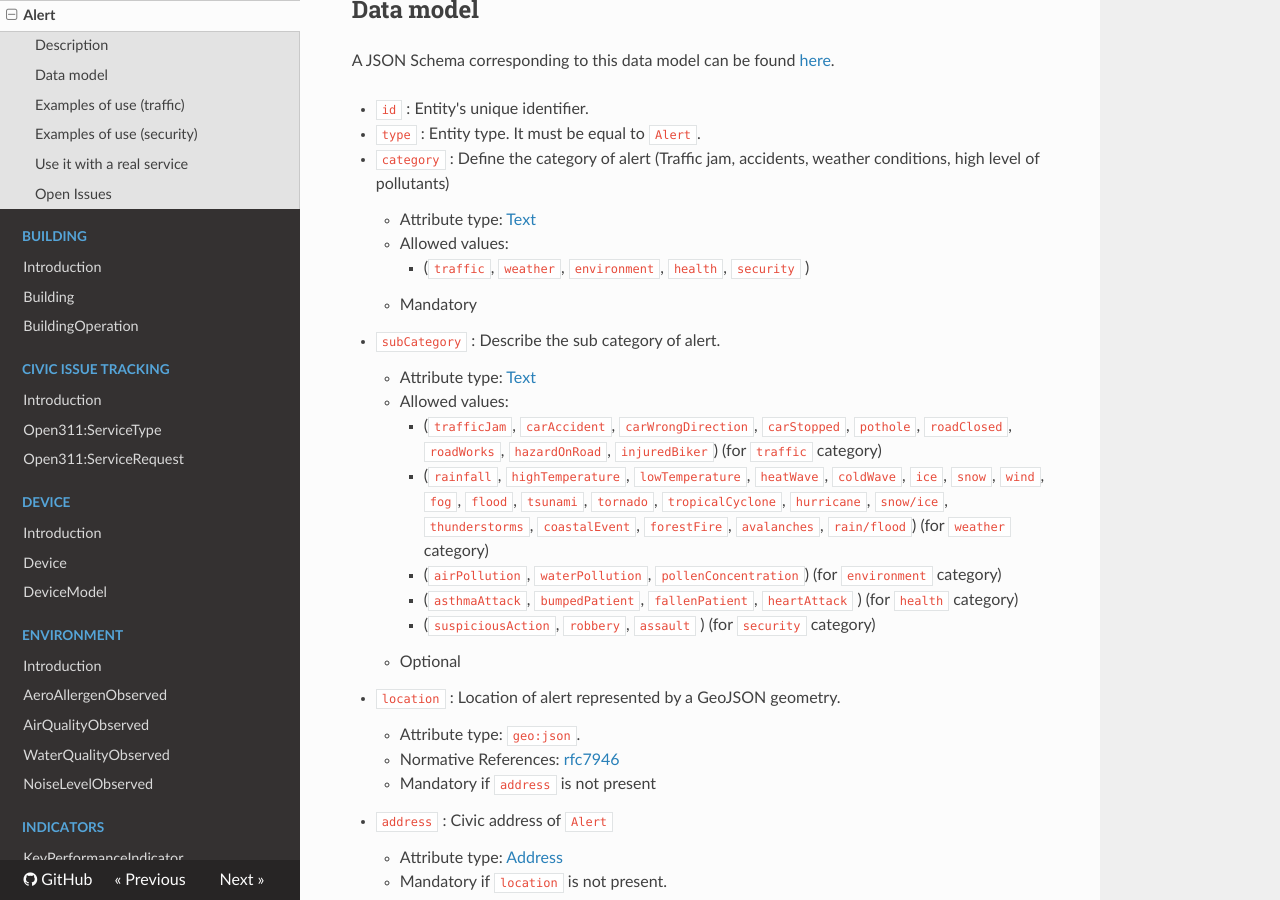
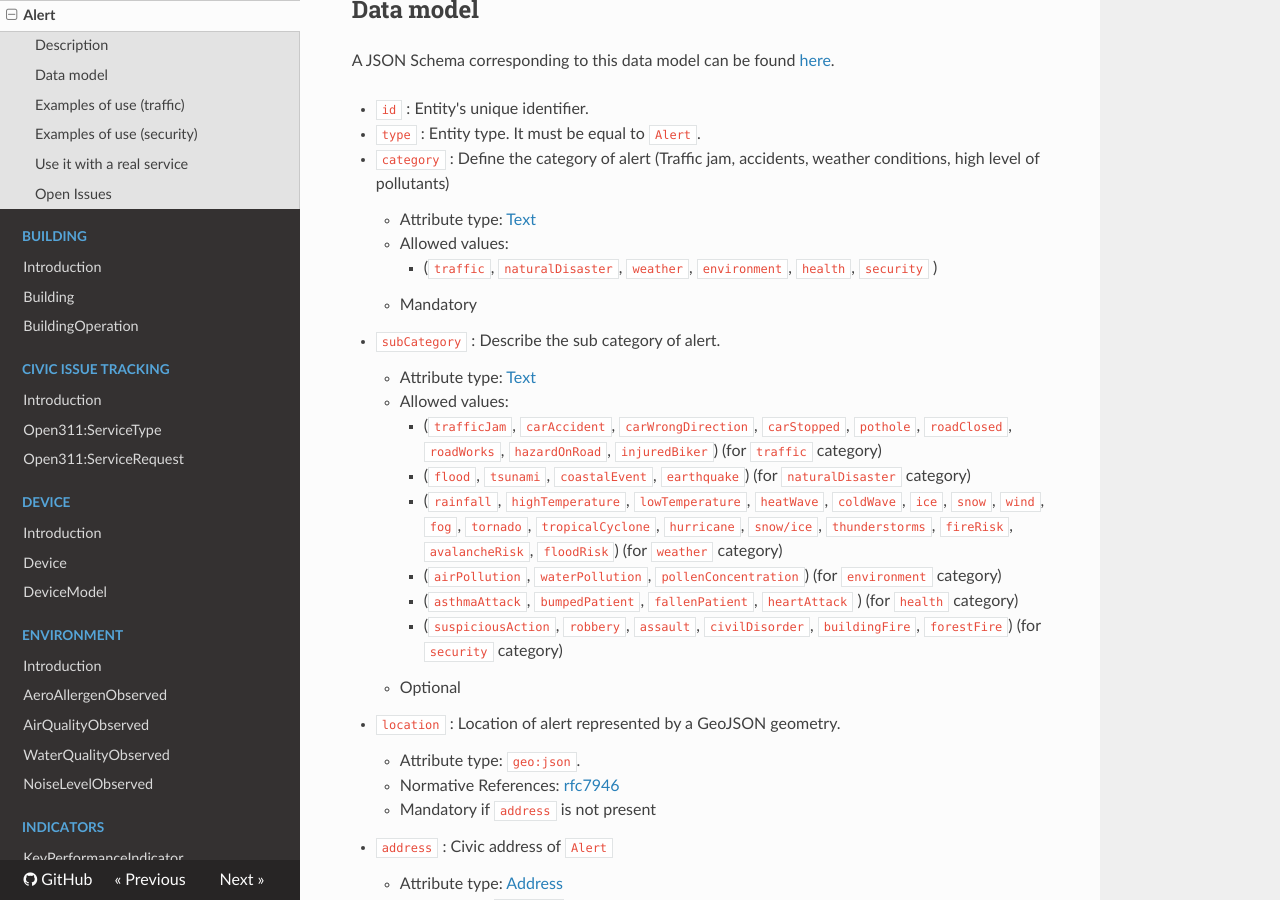
Before and after one commit to stbnrivas/dataModels, an MkDocs documentation site: the page built from specs/Alert/doc/spec.md, in a window 1280 px wide and 900 px high, scrolled down 511 px. Built offline with MkDocs 1.6.1, drawn with Linux system fonts in a browser that asks for light colours; nearby versions of some CDN libraries; comment, search, counter and statistics services are not loaded; old or Windows-style settings are respelled for this version of MkDocs.

Commit message:
Amend Alert Model (#275)

```diff
--- a/specs/Alert/doc/spec.md
+++ b/specs/Alert/doc/spec.md
@@ -29,7 +29,7 @@ found [here](../schema.json).
   conditions, high level of pollutants)
     + Attribute type: [Text](https://schema.org/Text)
     + Allowed values:
-        + (`traffic`, `weather`, `environment`, `health`, `security` )
+        + (`traffic`, `naturalDisaster`, `weather`, `environment`, `health`, `security` )
     + Mandatory
 
 + `subCategory` : Describe the sub category of alert.
@@ -38,15 +38,18 @@ found [here](../schema.json).
         + (`trafficJam`, `carAccident`, `carWrongDirection`, `carStopped`,
           `pothole`, `roadClosed`, `roadWorks`, `hazardOnRoad`, `injuredBiker`)
           (for `traffic` category)
+         + (`flood`, `tsunami`, `coastalEvent`, `earthquake`)
+          (for `naturalDisaster` category)
         + (`rainfall`, `highTemperature`, `lowTemperature`, `heatWave`, `coldWave`, `ice`,
-          `snow`, `wind`, `fog`, `flood`, `tsunami`, `tornado`, `tropicalCyclone`,
-          `hurricane`, `snow/ice`, `thunderstorms`, `coastalEvent`, `forestFire`,
-          `avalanches`, `rain/flood`) (for `weather` category)
+          `snow`, `wind`, `fog`,  `tornado`, `tropicalCyclone`, `hurricane`, `snow/ice`,
+          `thunderstorms`,  `fireRisk`, `avalancheRisk`, `floodRisk`)
+          (for `weather` category)
         + (`airPollution`, `waterPollution`, `pollenConcentration`)
           (for `environment` category)
         + (`asthmaAttack`, `bumpedPatient`, `fallenPatient`, `heartAttack` )
           (for `health` category)
-        + (`suspiciousAction`, `robbery`, `assault` ) (for `security` category)
+        + (`suspiciousAction`, `robbery`, `assault`, `civilDisorder`, `buildingFire`,
+          `forestFire`) (for `security` category)
     + Optional
 
 + `location` : Location of alert represented by a GeoJSON geometry.
```
Also changed, not shown: 2 other files.
